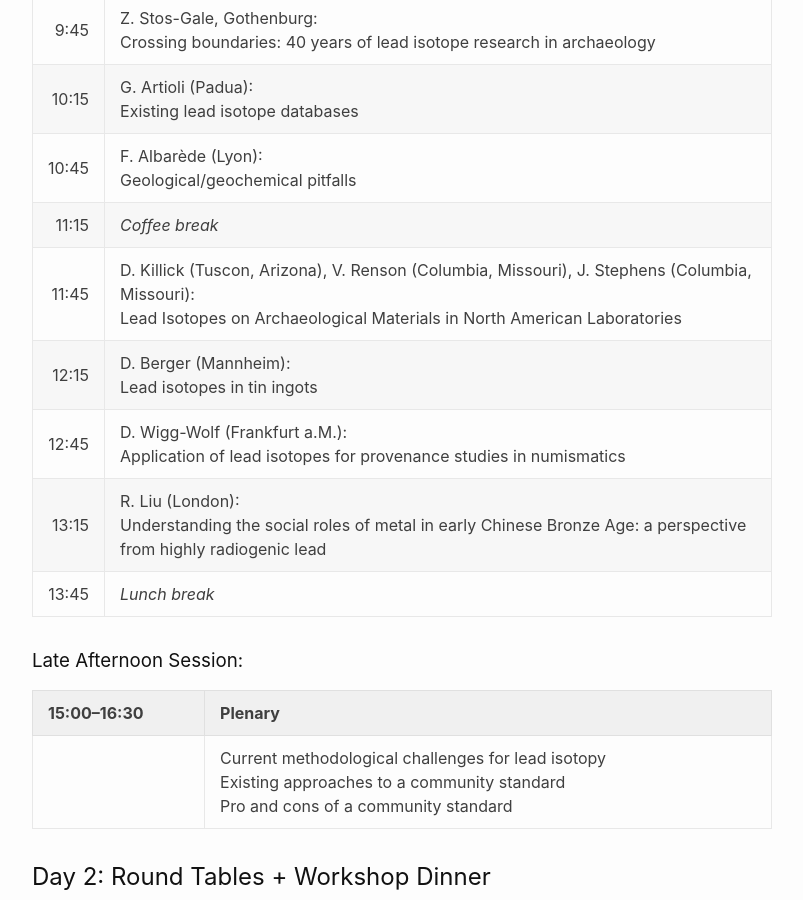
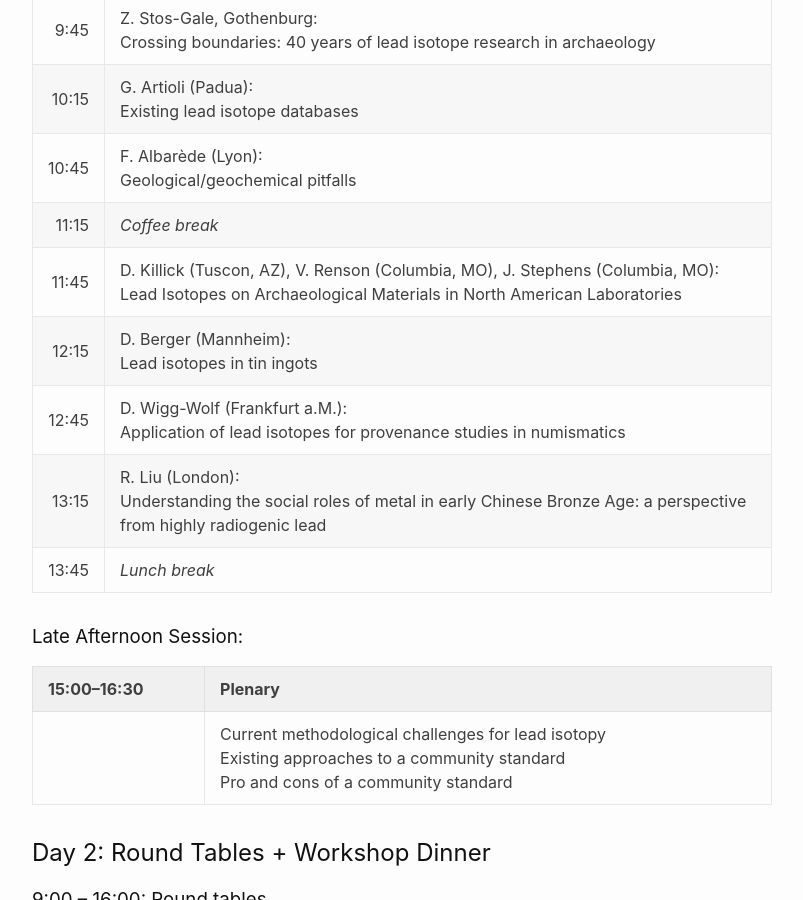
Before and after one commit to archmetalDBM/workshop, a Jekyll site: the page built from index.md, in a window 1280 px wide and 900 px high, scrolled down 794 px. Shown: the whole window, without its empty margins (238-1041 px from the left). Built offline with Jekyll 4.4.1, drawn with Linux system fonts in a browser that asks for light colours; our own code applies the rules of GitHub Pages for plain Markdown files; some of the changed lines change nothing that is shown.

Commit message:
fix affiliation

```diff
--- a/index.md
+++ b/index.md
@@ -1,10 +1,4 @@
 ---
-#
-# By default, content added below the "---" mark will appear in the home page
-# between the top bar and the list of recent posts.
-# To change the home page layout, edit the _layouts/home.html file.
-# See: https://jekyllrb.com/docs/themes/#overriding-theme-defaults
-#
 layout: home
 title: "Many LIDs, but none matching the vessel"
 ---
@@ -29,7 +23,7 @@ title: "Many LIDs, but none matching the vessel"
 |10:15|G. Artioli (Padua):<br />Existing lead isotope databases|
 |10:45|F. Albarède (Lyon):<br />Geological/geochemical pitfalls|
 |11:15|*Coffee break*|
-|11:45|D. Killick (Tuscon, Arizona), V. Renson (Columbia, Missouri), J. Stephens (Columbia, Missouri):<br />Lead Isotopes on Archaeological Materials in North American Laboratories|
+|11:45|D. Killick (Tuscon, AZ), V. Renson (Columbia, MO), J. Stephens (Columbia, MO):<br />Lead Isotopes on Archaeological Materials in North American Laboratories|
 |12:15|D. Berger (Mannheim):<br />Lead isotopes in tin ingots |
 |12:45|D. Wigg-Wolf (Frankfurt a.M.):<br />Application of lead isotopes for provenance studies in numismatics|
 |13:15|R. Liu (London):<br />Understanding the social roles of metal in early Chinese Bronze Age: a perspective from highly radiogenic lead|
```
